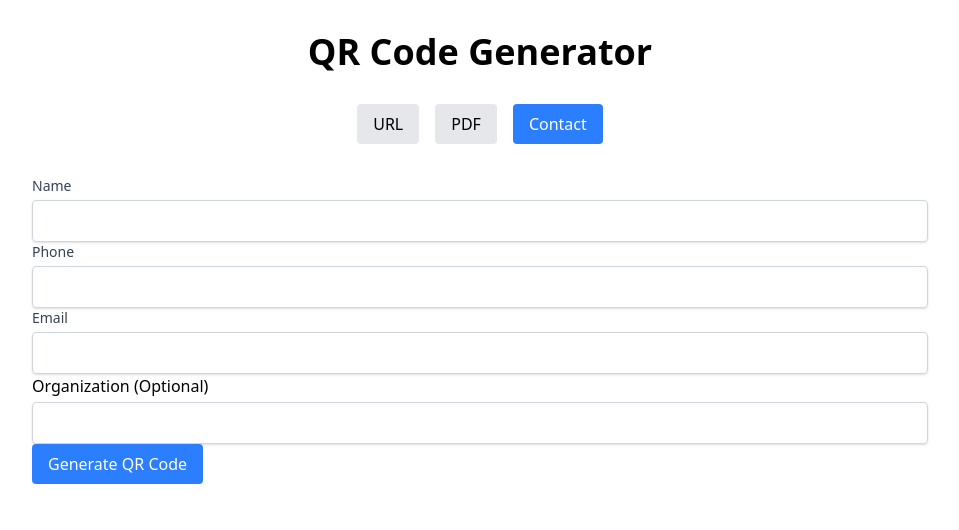
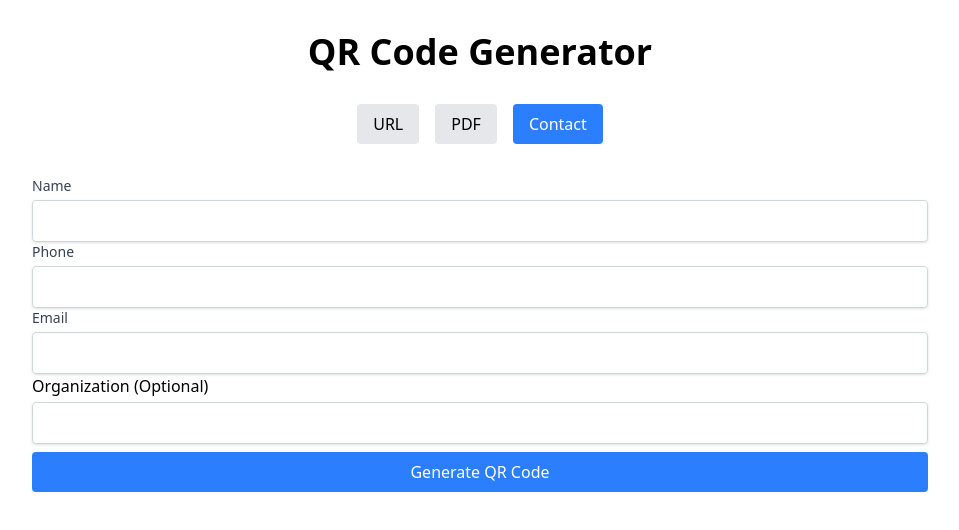
Before and after one commit to EmmanuelOBUjunior/qr_gen, a Next.js app: page / in a window 1280 px wide. Both pictures are taken after a click on the button "Contact". Shown: the top 530 px of the page, without its empty margins (160-1119 px from the left). Built offline with nearby package versions, Linux system fonts and the light colour scheme.

Commit message:
feat:working on the contact form

```diff
--- a/components/ContactForm.tsx
+++ b/components/ContactForm.tsx
@@ -98,7 +98,7 @@ const ContactForm = () => {
             }
           />
         </div>
-        <button className="mt-2w-full bg-blue-500 rounded text-white py-2 px-4 hover:bg-blue-600">Generate QR Code</button>
+        <button className="mt-2 w-full bg-blue-500 rounded text-white py-2 px-4 hover:bg-blue-600">Generate QR Code</button>
       </div>
     </form>
   );
```
